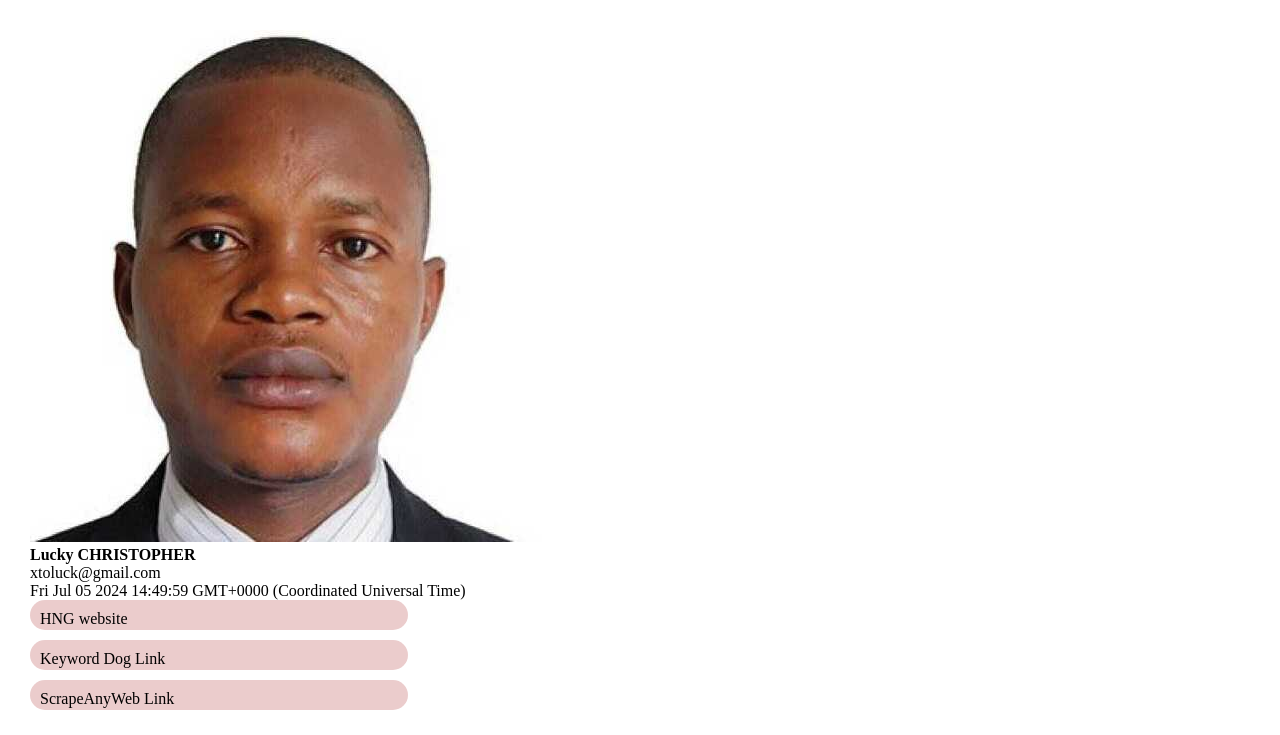
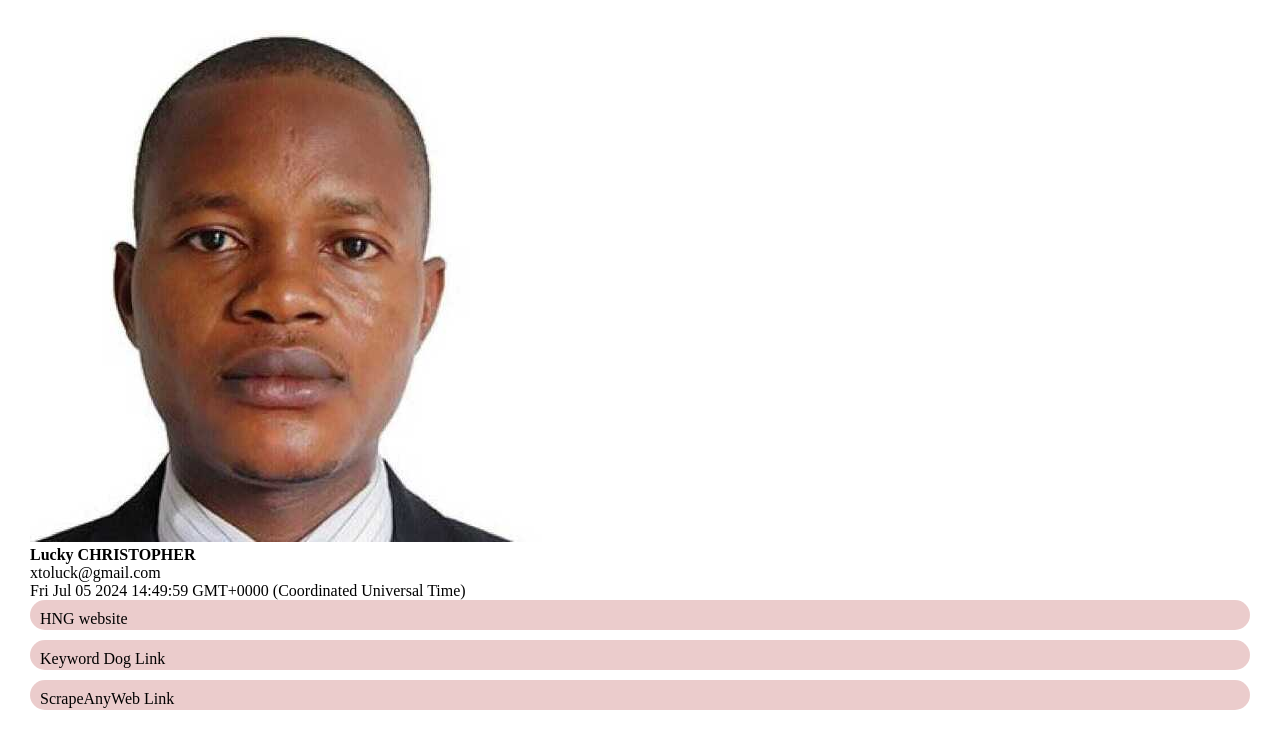
Before and after one commit to xtoluck/personalprofile, a plain HTML site: page index.html in a window 1280 px wide. Shown: the top 735 px of the page. Drawn offline with Linux system fonts and the light colour scheme.

Commit message:
Add files via upload

```diff
--- a/index.html
+++ b/index.html
@@ -15,10 +15,14 @@
         <p id="dateTime"></p>
       </div>
 
-<div class="hngD">
-     <p class="hngW">HNG website</p>
-     <p class="hngK">Keyword Dog Link</p >
-     <p class="hngS">ScrapeAnyWeb Link</p>
+<div class="hngW">
+     <p>HNG website</p>
+     </div>
+     <div class="hngK">
+      <p>Keyword Dog Link</p >
+     </div>
+     <div class="hngS">
+     <p>ScrapeAnyWeb Link</p>
 </div>
       <div class="myHngGoals">
         <br />
```
